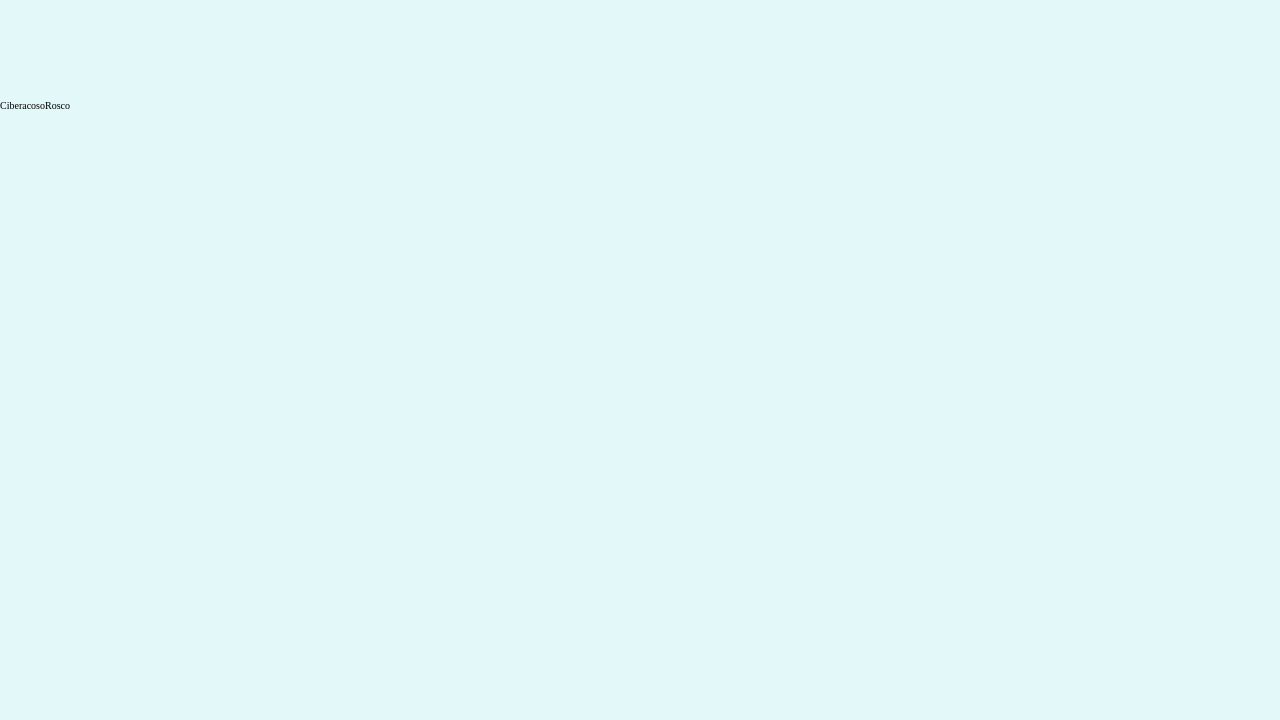
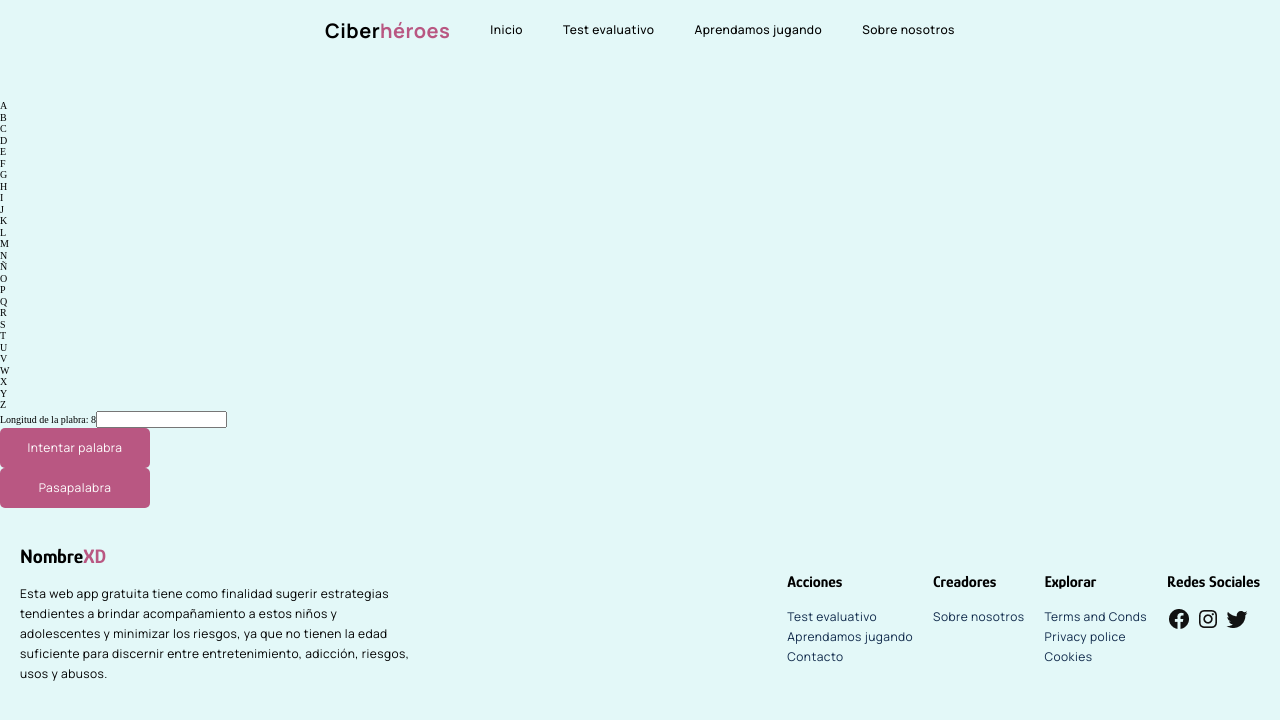
Before and after one commit to agustinvera25/PortalEducativo-ProyectoUTN, a React (Vite) app: page /juego/ciberacoso/rosco in a window 1280 px wide. Shown: the top 720 px of the page. Built offline with nearby package versions, Linux system fonts and the light colour scheme.

Commit message:
add: Rosco component layout and logic to game

```diff
--- a/src/components/JuegosPage/CiberacosoRosco.jsx
+++ b/src/components/JuegosPage/CiberacosoRosco.jsx
@@ -1,6 +1,14 @@
+import Navbar from '../Navbar'
+import Footer from '../Footer'
+import Rosco from '../Rosco'
+
 const CiberacosoRosco = () => {
   return (
-    <div>CiberacosoRosco</div>
+    <>
+      <Navbar/>
+      <Rosco/>
+      <Footer/>
+    </>
   )
 }
 
--- a/src/components/Rosco.jsx
+++ b/src/components/Rosco.jsx
@@ -1,7 +1,85 @@
+import { useState } from "react";
+import { roscoCiberacoso } from "../assets/roscoCiberacoso";
+import { useEffect } from "react";
+
 const Rosco = () => {
+  const [roscoActual, setRoscoActual] = useState([])
+  const [roscoResultado, setRoscoResultado] = useState({});
+  const [letraActual, setLetraActual] = useState(0);
+  const [inputValue, setInputValue] = useState('')
+  const letras = Object.keys(roscoCiberacoso);
+
+  const handleInput = function(e){
+    const {value} = e.target
+    setInputValue(value)
+  }
+
+  const incrementarLetra = function(){
+    if(letras.length > letraActual){
+      setLetraActual(letraActual + 1)
+    }else{
+      setLetraActual(0)
+    }
+    setInputValue('')
+  }
+
+  console.log(roscoActual[letraActual])
+
+  const handleResultado = function(e){
+    e.preventDefault()
+    const respuesta = inputValue
+    const respuestaCorrecta = roscoActual[letraActual]
+    if(respuesta.toLowerCase() === respuestaCorrecta.palabra.toLowerCase()){
+      roscoResultado[respuestaCorrecta.letra] = 'correcto'
+      setRoscoResultado(roscoResultado)
+    }else{
+      roscoResultado[respuestaCorrecta.letra] = 'incorrecto'
+      setRoscoResultado(roscoResultado)
+    }
+    incrementarLetra()
+  }
+
+  console.log(roscoResultado)
+
+  useEffect(()=>{
+    for (const letra in roscoCiberacoso){
+      const array = roscoCiberacoso[letra]
+      const randomNumber = Math.floor(Math.random() * array.length)
+      setRoscoActual(prev => [...prev, array[randomNumber]])
+    }
+  }, [])
   return (
-    <div>Rosco</div>
-  )
-}
+    <section className="rosco-section">
+      <div className="letras-container">
+        {letras.map((letra) => (
+          <div
+            className={
+              letra === roscoActual[letraActual] && roscoActual[letraActual].letra
+                ? "letra seleccionada"
+                : roscoResultado[letra] === "correcto"
+                ? "letra correcto"
+                : roscoResultado[letra] === "incorrecto"
+                ? "letra incorrecto"
+                : "letra"
+            }
+            key={letra}
+          >
+            {letra}
+          </div>
+        ))}
+      </div>
+      <div className="respuestas">
+        <div className="input">
+          <label htmlFor="respuesta">Longitud de la plabra: {roscoActual[letraActual] && roscoActual[letraActual].palabra.length}</label>
+          <input type="text" name="respuesta" value={inputValue} onChange={handleInput}/>
+        </div>
+        <button type="submit" className="btn1" onClick={handleResultado}>
+          Intentar palabra
+        </button>
+        <button className="btn1" onClick={incrementarLetra}>Pasapalabra</button>
+      </div>
+    </section>
+  );
+};
 
-export default Rosco
+export default Rosco;
```
